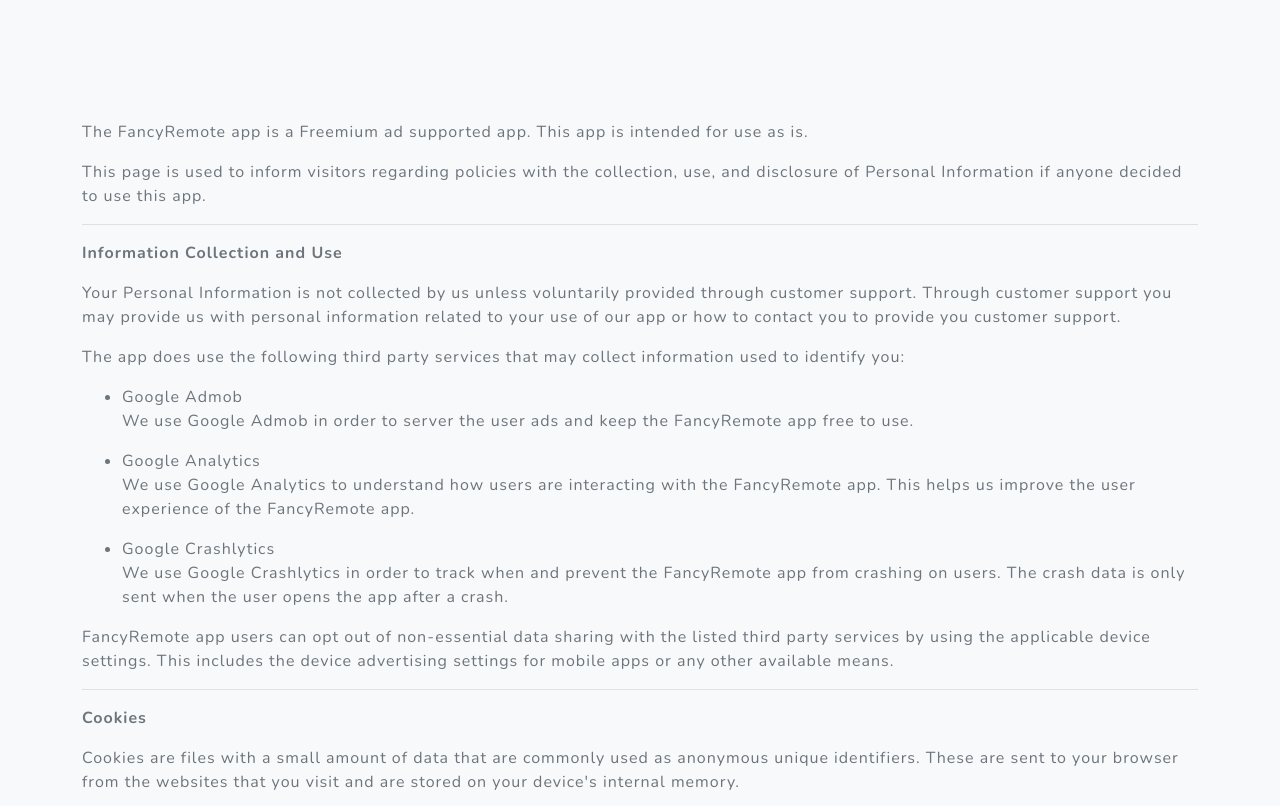
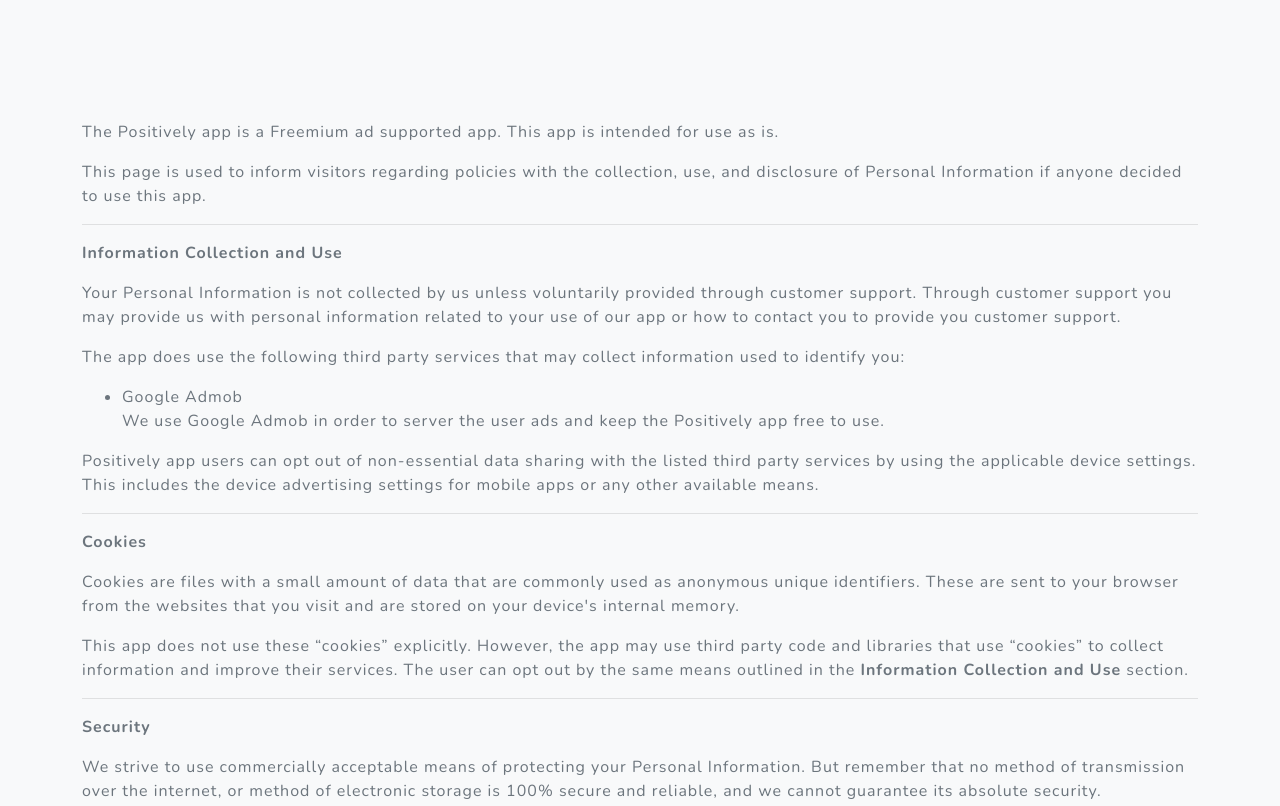
Before and after one commit to positivelyapp/positivelyapp.github.io, a plain HTML site: page privacy.html in a window 1280 px wide. Shown: the part 880-1686 px from the top of the page. Drawn offline with nearby package versions, Linux system fonts and the light colour scheme.

Commit message:
Changed fancyremote references to positively

```diff
--- a/privacy.html
+++ b/privacy.html
@@ -47,7 +47,7 @@
                 <div class="container">
       <div class="section-heading text-left">
         <p class="text-muted">&nbsp;</p>
-        <p class="text-muted">The FancyRemote app is a Freemium ad supported app. This app is intended for use as is.</p>
+        <p class="text-muted">The Positively app is a Freemium ad supported app. This app is intended for use as is.</p>
         <p class="text-muted">This page is used to inform visitors regarding policies with the collection, use, and disclosure of Personal Information if anyone decided to use this app.</p>
         <hr>
         <p class="text-muted"><strong>Information Collection and Use</strong></p>
@@ -56,13 +56,15 @@
 
         <ul>
             <li class="text-muted">Google Admob</li>
-                <p class="text-muted">We use Google Admob in order to server the user ads and keep the FancyRemote app free to use.</p>
+                <p class="text-muted">We use Google Admob in order to server the user ads and keep the Positively app free to use.</p>
+            <!--
             <li class="text-muted">Google Analytics</li>
-                <p class="text-muted">We use Google Analytics to understand how users are interacting with the FancyRemote app. This helps us improve the user experience of the FancyRemote app. </p>
+                <p class="text-muted">We use Google Analytics to understand how users are interacting with the Positively app. This helps us improve the user experience of the Positively app. </p>
             <li class="text-muted">Google Crashlytics</li>
-                <p class="text-muted">We use Google Crashlytics in order to track when and prevent the FancyRemote app from crashing on users. The crash data is only sent when the user opens the app after a crash.</p>
+                <p class="text-muted">We use Google Crashlytics in order to track when and prevent the Positively app from crashing on users. The crash data is only sent when the user opens the app after a crash.</p>
+            -->
         </ul>
-        <p class="text-muted">FancyRemote app users can opt out of non-essential data sharing with the listed third party services by using the applicable device settings. This includes the device advertising settings for mobile apps or any other available means.</p>
+        <p class="text-muted">Positively app users can opt out of non-essential data sharing with the listed third party services by using the applicable device settings. This includes the device advertising settings for mobile apps or any other available means.</p>
 
         <!--
         <p class="text-muted"><strong>Log Data</strong></p>
@@ -101,7 +103,7 @@
         <p class="text-muted">We may update our Privacy Policy from time to time. Thus, you are advised to review this page periodically for any changes. We will notify you of any changes by posting the new Privacy Policy on this page. These changes are effective immediately after they are posted on this page.</p>
         <hr>
         <p class="text-muted"><strong>Contact Us</strong></p>
-        <p class="text-muted">If you have any questions or suggestions about our Privacy Policy, do not hesitate to contact us at <a href="mailto:fancyremoteapp@gmail.com" style="color:black">fancyremoteapp@gmail.com</a>.</p>
+        <p class="text-muted">If you have any questions or suggestions about our Privacy Policy, do not hesitate to contact us at <a href="mailto:positivelyapp@gmail.com" style="color:black">positivelyapp@gmail.com</a>.</p>
         <p class="text-muted">This privacy policy page was created at <a href="https://privacypolicytemplate.net/" target="_blank" style="color:black">privacypolicytemplate.net</a> and modified/generated by <a href="https://app-privacy-policy-generator.firebaseapp.com/" target="_blank" style="color:black">App Privacy Policy Generator</a></p>
         <p class="text-muted">&nbsp;</p>
       </div>
```
Also changed, not shown: terms.html (+2 -2 lines).
